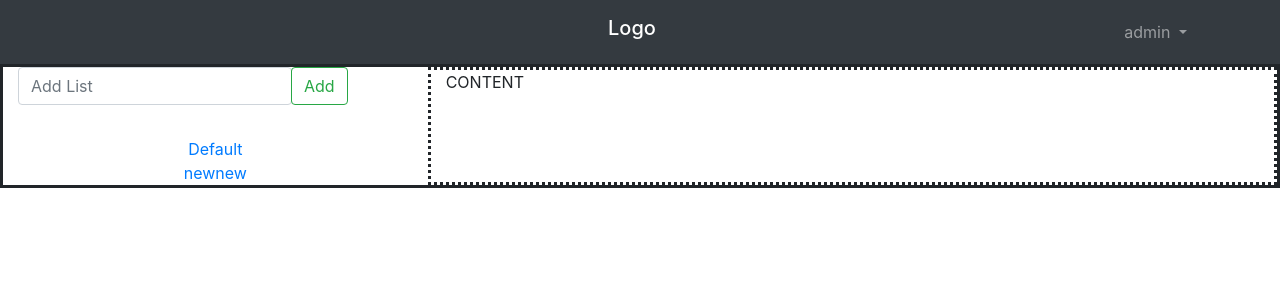
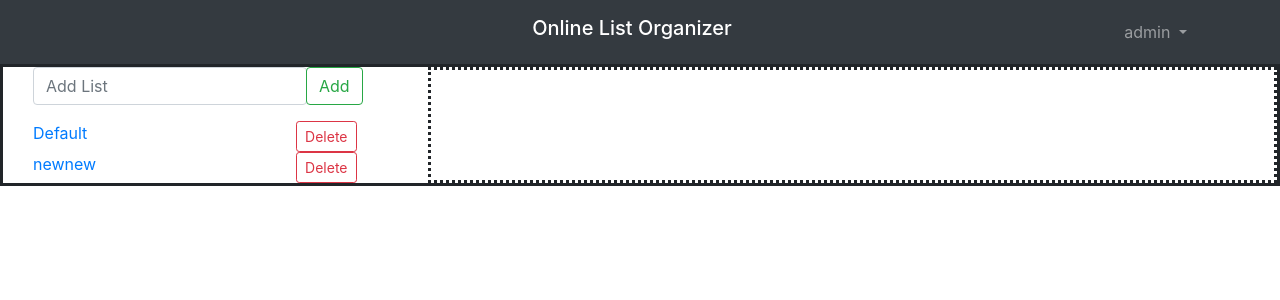
Before and after one commit to melchiaballe/Django-OnlineList, a Django app: page / in a window 1280 px wide. Shown: the top 300 px of the page. Run offline with Django 3.2, Linux system fonts and the light colour scheme; a user stored in the database is signed in; data comes from the database, SQL or seed files in the repository; both versions use the stored data as it was after the commit; some libraries are stand-ins or nearby versions.

Commit message:
Working Delete functionality for list / Working change password

```diff
--- a/listman/models.py
+++ b/listman/models.py
@@ -4,7 +4,7 @@ from django.db.models.signals import post_save
 # Create your models here.
 
 class List(models.Model):
-    title = models.CharField(max_length=200)
+    title = models.CharField(max_length=200, unique=True)
     owner = models.ForeignKey(User, on_delete=models.CASCADE)
     description = models.TextField()
     date_created = models.DateTimeField(auto_now_add = True)
@@ -14,7 +14,7 @@ class List(models.Model):
         return self.title
 
 class Todo(models.Model):
-    title = models.CharField(max_length=200)
+    title = models.CharField(max_length=200, unique=True)
     lst = models.ForeignKey(List, on_delete=models.CASCADE)
     date_created = models.DateTimeField(auto_now_add = True)
     date_modified = models.DateTimeField(auto_now = True)
--- a/listman/templates/listman/base.html
+++ b/listman/templates/listman/base.html
@@ -1,3 +1,7 @@
+<!DOCTYPE html>
+<html>
+    <head>
+        <title>Home Page</title>
          <!-- Latest compiled and minified CSS -->
         <link rel="stylesheet" href="https://maxcdn.bootstrapcdn.com/bootstrap/4.3.1/css/bootstrap.min.css">
 
@@ -9,12 +13,6 @@
 
         <!-- Latest compiled JavaScript -->
         <script src="https://maxcdn.bootstrapcdn.com/bootstrap/4.3.1/js/bootstrap.min.js"></script>
-
-
-<!DOCTYPE html>
-<html>
-    <head>
-        <title>Home Page</title>
     </head>
     <body>
         <nav class="navbar navbar-expand-md navbar-dark bg-dark">
@@ -22,7 +20,7 @@
                 <div class="navbar-collapse collapse w-100 ">
                 </div>
                 <div class="mx-auto order-0">
-                    <h1 class="navbar-brand">Logo</h1>
+                    <h1 class="navbar-brand"> Online List Organizer </h1>
                 </div>
                 <div class="navbar-collapse collapse w-100 ">
                     <ul class="navbar-nav ml-auto">
@@ -32,7 +30,7 @@
                             </a>
                             <div class="dropdown-menu ">
                                 <a class="dropdown-item" href="{% url 'listman:edit' %}">Edit User Details</a>
-                                <a class="dropdown-item" href="#">Edit Password</a>
+                                <a class="dropdown-item" href="{% url 'listman:editpass' %}">Edit Password</a>
                                 <a class="dropdown-item" href="{% url 'listman:logout' %}">logout</a>
                             </div>
                         </li>
@@ -43,8 +41,8 @@
 
         <div class="container-fluid">
             <div class="row" style="border-style: solid">
-
-                <div class="col-sm-4" align="center">
+                <div class="col-sm-4">
+                    <div class="container">
                         <div class="input-group mb-3">
                             <form class="form-inline" method = "POST" action = "{% url 'listman:addlist' %}">
                             {% csrf_token %}
@@ -54,16 +52,54 @@
                                 </div>
                             </form>
                         </div>
-
                         <ul class="nav flex-column">
                             {% for detail in form.values %}
                                 <li for = "detail{{forloop.counter}}">
-                            <a class = "nav-item" href="#">{{ detail.title }}</a>
+                                    <div class="row">
+                                        <div class="col-sm-8">
+                                            <a class = "nav-item" href="{% url 'listman:labelPress' detail.id %}">{{ detail.title }}</a>
+                                        </div>
+                                        <div class="col-sm-2">
+                                            <form method = "POST" action = "{% url 'listman:deletelist' detail.id%}">
+                                                {% csrf_token %}
+                                                <button class="btn btn-outline-danger btn-sm" type="submit">Delete</button>
+                                            </form>
+                                        </div>
+                                    </div>
                                 </li>
                             {% endfor %}
                         </ul>
                     </div>
-                <div class="col-sm-8" style = "border-style: dotted">CONTENT</div>
+                </div>
+
+                <div class="col-sm-8" style = "border-style: dotted">
+                    {% for listformvalues in listform.values %}
+                        <div class="row">
+                                <h1 class="display-3">{{ listformvalues.title }}</h1>
+
+                        </div>
+                        {% if listform %}
+                            <div class="row">
+                                <div class="container">
+                                    <div class="input-group mb-3">
+                                        <form class="form-inline" method = "POST" action = "{% url 'listman:addtodo' listformvalues.id%}">
+                                        {% csrf_token %}
+                                            <input type="text" class="form-control" placeholder="Add a To do" name="listname" id="listname">
+                                            <div class="input-group-append">
+                                                <button class="btn btn-outline-success" type="submit">Add</button>
+                                            </div>
+                                        </form>
+                                    </div>
+                                </div>
+                            </div>
+                            <div class="row" style="border-style:solid">
+                                <div class="container">
+                                    USER TO DO LIST
+                                </div>
+                            </div>
+                        {% endif %}
+                    {% endfor %}
+                </div>
             </div>
         </div>
     </body>
--- a/listman/urls.py
+++ b/listman/urls.py
@@ -6,12 +6,16 @@ from . import views
 app_name = 'listman'
 
 urlpatterns = [
+    path('', views.index, name = "index"),
     path('accounts/login/', views.login_user, name = "login"),
     path('accounts/logout/', views.logout_user, name = "logout"),
     path('accounts/output/', views.process_login, name = "process"),
     path('accounts/register/', views.register_user, name = "register"),
-    path('accounts/edit/', views.edit_user, name = "edit"),
+    path('accounts/edit/user', views.edit_user, name = "edit"),
+    path('accounts/edit/password', views.edit_password, name = "editpass"),
     path('accounts/forgetpassword/', views.forget_pass, name = "forgetpass"),
-    path('', views.index, name = "index"),
-    path('add/list', views.process_add_list, name = "addlist"),
+    path('list/add', views.process_add_list, name = "addlist"),
+    path('list/<int:id>', views.update_index_content, name = "labelPress"),
+    path('list/delete/<int:id>', views.process_delete_list, name = "deletelist"),
+    path('list/add/<int:id>/todo', views.add_list_todos, name = "addtodo"),
 ]
--- a/listman/views.py
+++ b/listman/views.py
@@ -1,12 +1,21 @@
 from django.shortcuts import render, HttpResponse, redirect, get_object_or_404, HttpResponseRedirect
 from django.contrib.auth import authenticate, login, logout
 from django.contrib.auth.models import User
-from django.contrib.auth.forms import UserCreationForm
+from django.contrib.auth.forms import UserCreationForm, PasswordChangeForm
+from django.contrib import messages
 from .forms import UserRegForm, UserLoginForm, UpdateUser
 from .models import List, Todo
 from django.urls import reverse
 
 # Create your views here.
+
+def update_index_content(request, id):
+    if request.user.is_authenticated:
+        form = List.objects.filter(owner = request.user)
+        listform = List.objects.filter(pk = id)
+        return render(request, 'listman/base.html', {'form':form, 'listform':listform})
+    else:
+        return redirect('listman:login')
 
 def index(request):
     if request.user.is_authenticated:
@@ -63,19 +72,58 @@ def forget_pass(request):
     return render(request, 'listman/reset_password.html')
 
 def process_add_list(request):
-    listname = request.POST.get('listname')
-    # TRANSFER TO FORMS
-    List.objects.create(title = listname, owner = request.user)
-    return redirect('listman:index')
+    if request.user.is_authenticated:
+        listname = request.POST.get('listname')
+        listnamecontent = List.objects.filter(owner = request.user)
+        if listname is not '' and listname not in listnamecontent:
+            List.objects.create(title = listname, owner = request.user)
+
+        return redirect('listman:index')
+    else:
+        return redirect('listman:login')
 
 def edit_user(request):
-    if request.method == 'POST':
-        form = UpdateUser(request.POST)
-        if form.is_valid():
-            form.update(request)
+    if request.user.is_authenticated:
+        if request.method == 'POST':
+            form = UpdateUser(request.POST)
+            if form.is_valid():
+                form.update(request)
+                return redirect('listman:index')
+            else:
+                form = UpdateUser(request.POST)
+        else:
+            form = UpdateUser(request.POST)
+        return render(request, 'listman/edit_user.html', {'form':form})
+    else:
+        return redirect('listman:login')
+
+def edit_password(request):
+    if request.user.is_authenticated:
+        if request.method == 'POST':
+            form = PasswordChangeForm(request.user, request.POST)
+            if form.is_valid():
+                form.save()
+                return redirect('listman:logout')
+        else:
+            form = PasswordChangeForm(request.user)
+        return render(request, 'listman/edit_password.html', {'form': form})
+    else:
+        return redirect('listman:login')
+
+
+def process_delete_list(request, id):
+    if request.user.is_authenticated:
+        if request.method == 'POST':
+            lst = get_object_or_404(List, id=id, owner=request.user)
+            lst.delete()
             return redirect('listman:index')
         else:
-            form = UpdateUser(request.POST)
+            return redirect('listman:index')
     else:
-        form = UpdateUser(request.POST)
-    return render(request, 'listman/edit_user.html', {'form':form})
+        return redirect('listman:login')
+
+def add_list_todos(request, id):
+    if request.user.is_authenticated:
+        return HttpResponse("SUCCESS")
+    else:
+        return redirect('listman:login')
```
Also changed, not shown: listman/forms.py (+20 -3 lines), listman/templates/listman/edit_password.html (added, +61 -0 lines), db.sqlite3, listman/migrations/0002_auto_20190315_0552.py (added). Lines whose indentation alone changed are shown as unchanged.
